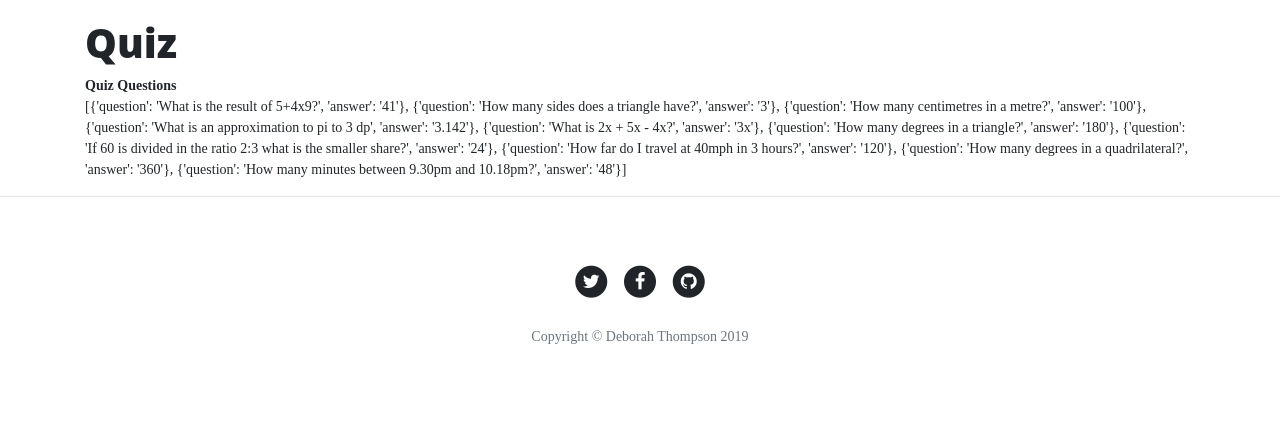
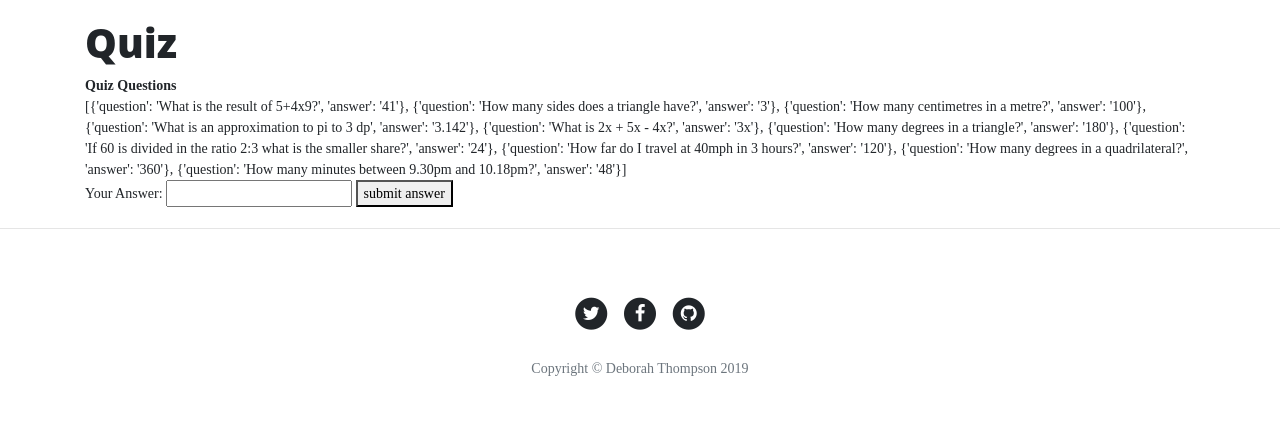
Before and after one commit to debbiect246/quiz-app, a Flask app: a page that uses templates/quiz.html in a window 1280 px wide. Shown: the part 561-1002 px from the top of the page. Before the commit the page ends 905 px from the top, so only its background shows below. Run offline with Flask 2, Linux system fonts and the light colour scheme; the visitor is signed in with stand-in values (Sample User, id 1); some libraries are stand-ins or nearby versions.

Commit message:
quiz submit button added

```diff
--- a/templates/quiz.html
+++ b/templates/quiz.html
@@ -4,6 +4,12 @@
 
 <div class= "quizheading"> Quiz Questions</div>
 <div>{{data}}</div>
+
+<form method="POST">
+    <label for="userAnswer"> Your Answer:</label>
+    <input type="text" id="userAnswer" name="userAnswer">
+    <button>submit answer</button>
+</form>
 
 
 
```
